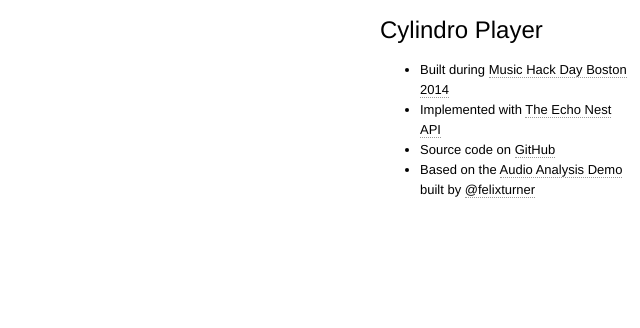
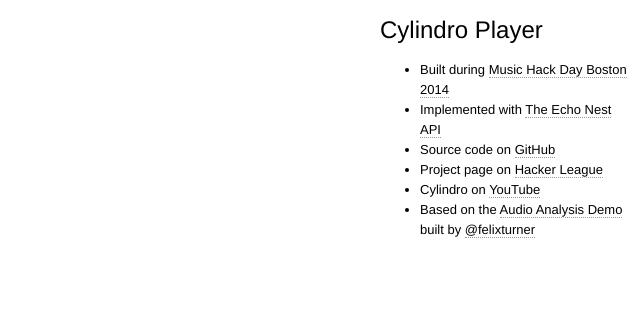
Before and after one commit to jchernan/cylindro-player, a plain HTML site: page index.html in a window 1280 px wide. Shown: the top 328 px of the page, without its empty margins (640-1280 px from the left). Drawn offline with Linux system fonts and the light colour scheme; no server answers.

Commit message:
Add Hacker League and YouTube links

```diff
--- a/index.html
+++ b/index.html
@@ -20,6 +20,14 @@
       </li>
       <li>Source code on
         <a href="https://github.com/jchernan/cylindro-player">GitHub</a>
+      </li>
+      <li>Project page on
+        <a href="https://www.hackerleague.org/hackathons/music-hack-day-boston-2014/hacks/cylindro">
+          Hacker League
+        </a>
+      </li>
+      <li>Cylindro on
+        <a href="https://www.youtube.com/watch?v=ncI71zZsJQY">YouTube</a>
       </li>
       <li>Based on the
         <a href="http://www.airtightinteractive.com/2013/10/making-audio-reactive-visuals/">
```
